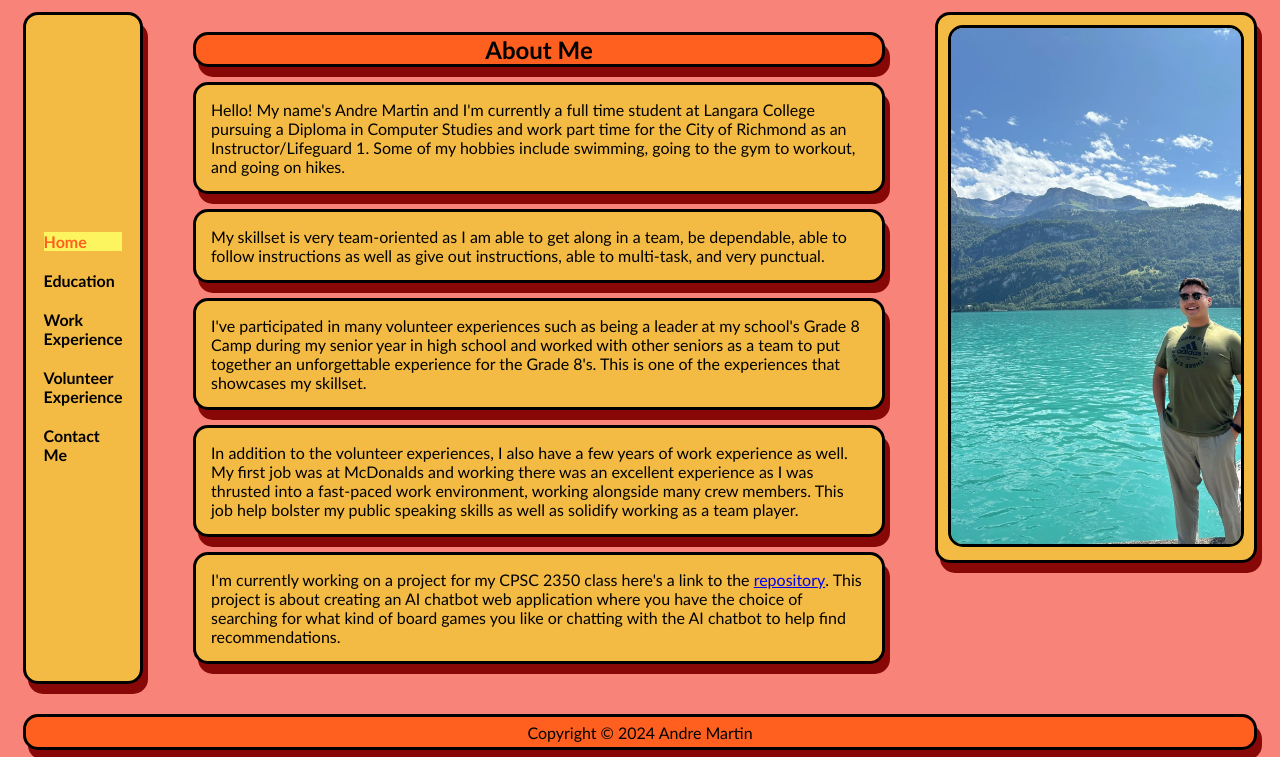
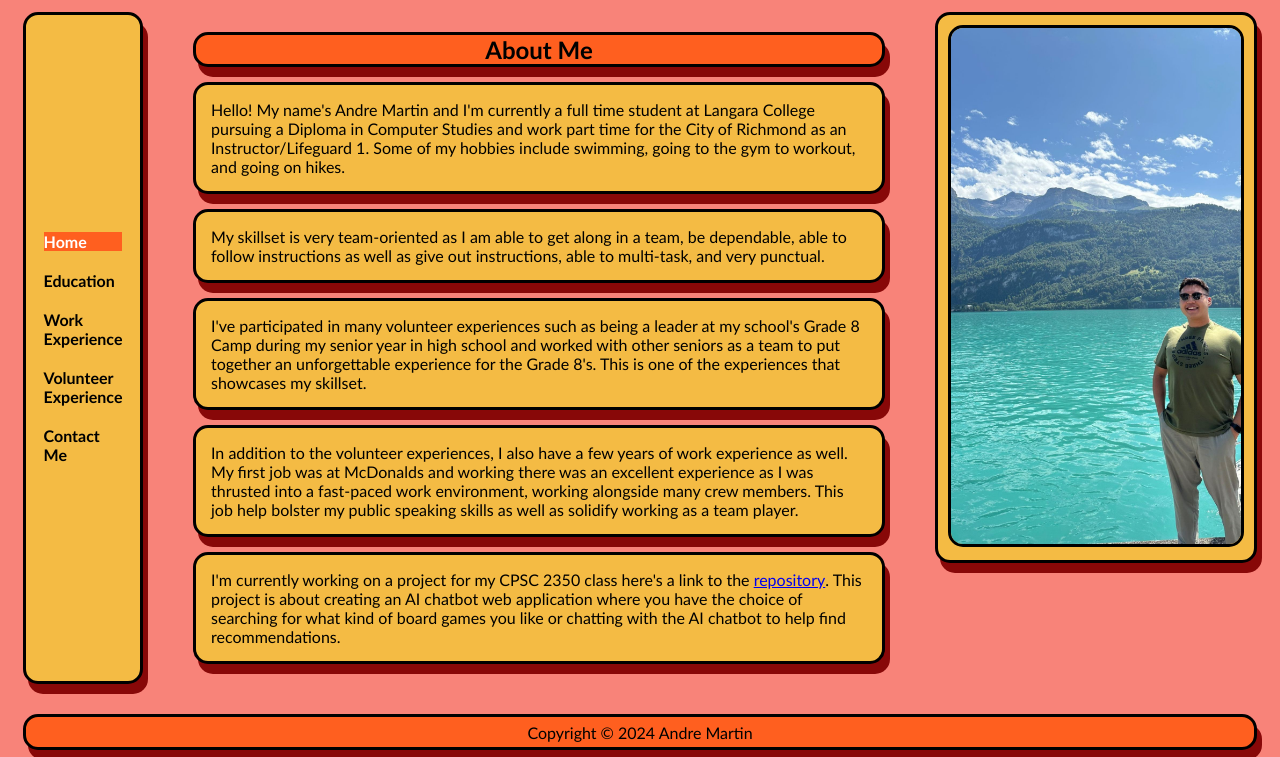
Before and after one commit to Andre-Martin/Andre-Martin.github.io, a plain HTML site: page index.html in a window 1280 px wide. Shown: the part 111-868 px from the top of the page. Drawn offline with Linux system fonts and the light colour scheme.

Commit message:
Updated CSS for accessibility

```diff
--- a/CSS/contact.css
+++ b/CSS/contact.css
@@ -207,8 +207,8 @@ nav a {
 }
 
 nav li a.active {
-    background-color: #FCF55F;
-    color: #FF5F1F;
+    background-color: #FF5F1F;
+    color: white;
     transition: background-color 800ms ease;
 }
 
--- a/CSS/index.css
+++ b/CSS/index.css
@@ -181,9 +181,9 @@ nav a {
 }
 
 nav li a.active {
-    background-color: #FCF55F;
+    background-color: #FF5F1F;
     transition: background-color 800ms ease;
-    color: #FF5F1F;
+    color: white;
 }
 
 nav li a:hover:not(.active) {
--- a/CSS/work_edu_volunteer.css
+++ b/CSS/work_edu_volunteer.css
@@ -210,8 +210,8 @@ nav a {
 }
 
 nav li a.active {
-    background-color: #FCF55F;
-    color: #FF5F1F;
+    background-color: #FF5F1F;
+    color: white;
 }
 
 nav li a:hover:not(.active) {
```
